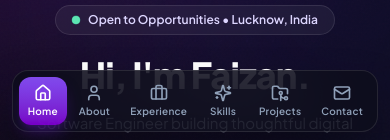
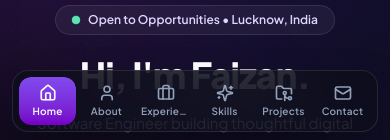
Before and after one commit to faizan-the-coder/job_portfolio, a React (Vite) app: page / in a window 390 px wide. Shown: the part 700-840 px from the top of the page. Built offline with nearby package versions, Linux system fonts and the light colour scheme.

Commit message:
fixed navbar issue

```diff
--- a/src/components/Navbar.tsx
+++ b/src/components/Navbar.tsx
@@ -58,7 +58,7 @@ export function Navbar() {
         aria-label="Primary"
         className="fixed inset-x-0 bottom-0 z-40 flex justify-center px-3 pb-3 sm:pb-5"
       >
-        <div className="relative flex w-full max-w-xl items-center justify-between gap-1 rounded-2xl border border-white/10 bg-[#0d0d1b]/80 p-1.5 shadow-2xl shadow-black/50 backdrop-blur-2xl sm:w-auto sm:gap-1 sm:rounded-full sm:px-2">
+        <div className="relative flex w-full max-w-xl items-center justify-between gap-0.5 rounded-2xl border border-white/10 bg-[#0d0d1b]/80 p-1.5 shadow-2xl shadow-black/50 backdrop-blur-2xl sm:w-auto sm:gap-1 sm:rounded-full sm:px-2">
           {NAV_ITEMS.map((item) => {
             const Icon = iconFor(item.icon);
             const isActive = active === item.id;
@@ -68,7 +68,7 @@ export function Navbar() {
                 onClick={() => go(item.id)}
                 aria-current={isActive ? "true" : undefined}
                 aria-label={`Go to ${item.label}`}
-                className={`relative flex min-h-[48px] flex-1 flex-col items-center justify-center gap-0.5 rounded-xl px-2 py-1.5 text-[10px] font-semibold transition-colors sm:min-w-[76px] sm:flex-none sm:rounded-full sm:px-4 sm:text-[11px] ${
+                className={`relative flex min-h-[48px] min-w-0 flex-1 flex-col items-center justify-center gap-0.5 overflow-hidden rounded-xl px-1 py-1.5 text-[10px] font-semibold transition-colors sm:min-w-[76px] sm:flex-none sm:rounded-full sm:px-4 sm:text-[11px] ${
                   isActive ? "text-white" : "text-slate-400 hover:text-violet-200"
                 }`}
               >
@@ -79,8 +79,8 @@ export function Navbar() {
                     transition={{ type: "spring", stiffness: 420, damping: 34 }}
                   />
                 )}
-                <Icon className="relative h-[18px] w-[18px]" strokeWidth={2.2} aria-hidden />
-                <span className="relative tracking-wide">{item.label}</span>
+                <Icon className="relative h-[18px] w-[18px] shrink-0" strokeWidth={2.2} aria-hidden />
+                <span className="relative max-w-full truncate tracking-wide">{item.label}</span>
               </button>
             );
           })}
--- a/src/index.css
+++ b/src/index.css
@@ -38,8 +38,16 @@ body {
   background-color: #08080f;
   color: #f4f2ff;
   font-family: "Plus Jakarta Sans", ui-sans-serif, system-ui, sans-serif;
-  overflow-x: hidden;
+  overflow-x: clip;
   -webkit-font-smoothing: antialiased;
+}
+
+/* Belt-and-braces horizontal containment for mobile browsers where
+   body-level overflow-x is buggy. `clip` creates no scroll container,
+   so nothing on the page can ever scroll sideways. No sticky
+   elements exist on this site, which `clip` would otherwise break. */
+html {
+  overflow-x: clip;
 }
 
 ::selection {
```
